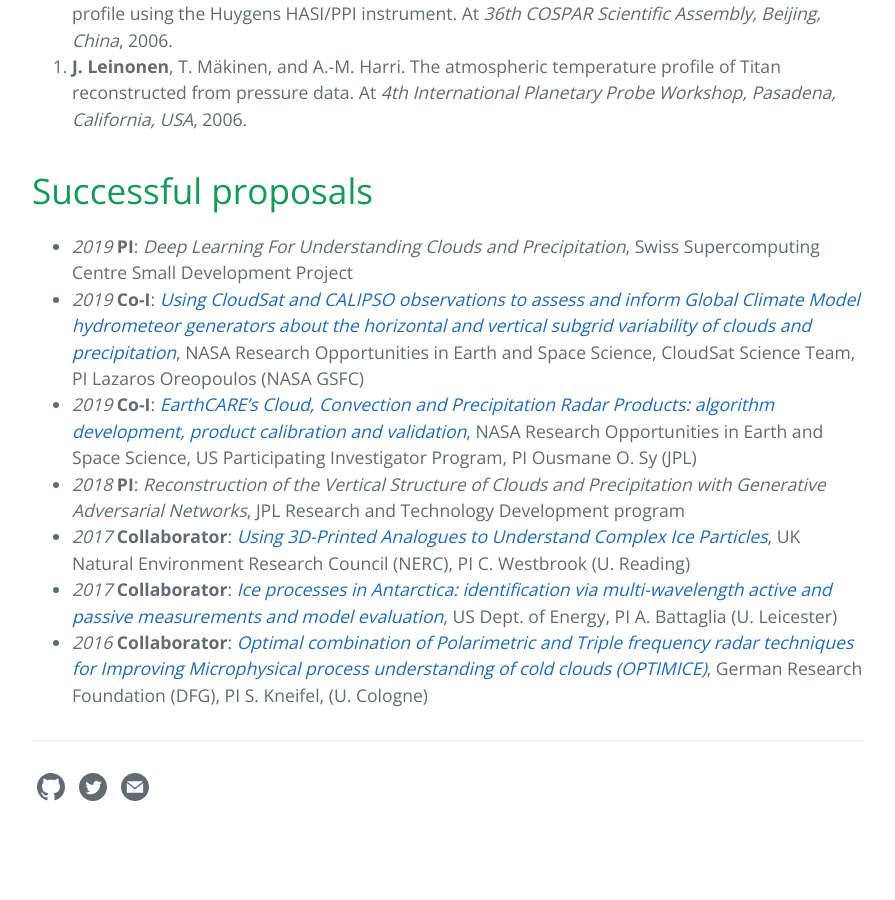
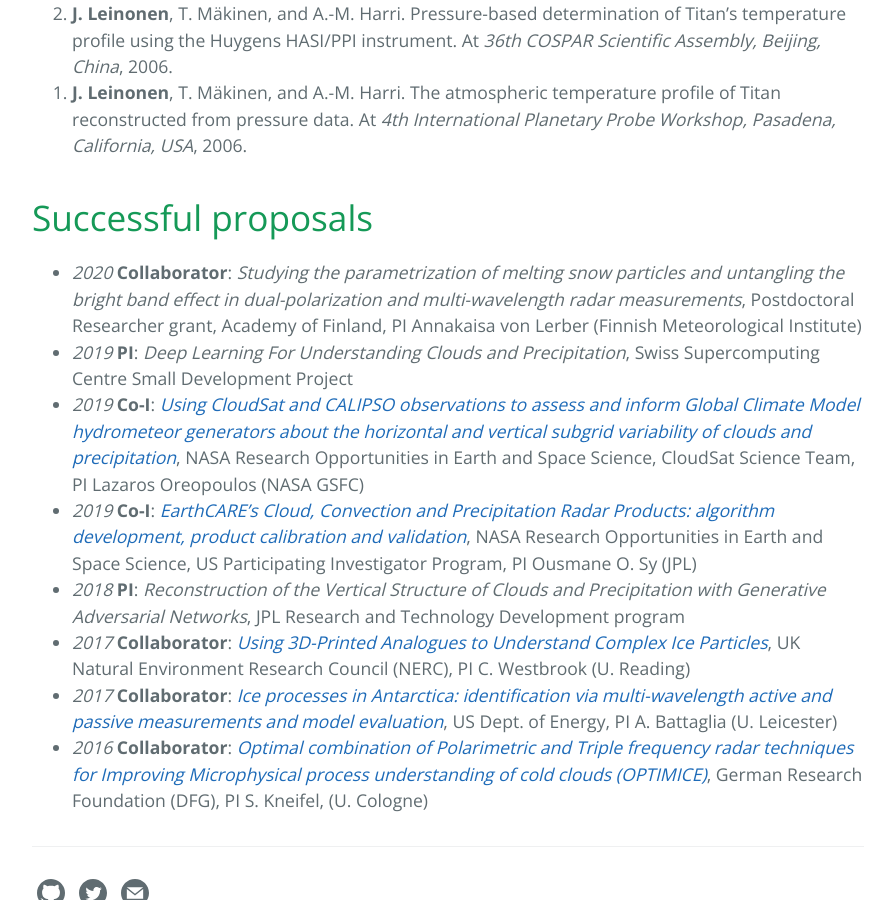
Before and after one commit to jleinonen/jleinonen.github.io, a Jekyll site: the page built from about.md, in a window 1280 px wide and 900 px high, scrolled down 8528 px. Shown: the whole window, without its empty margins (192-1087 px from the left). Built offline with Jekyll 4.4.1, drawn with Linux system fonts in a browser that asks for light colours; before the commit the page ends 9383 px from its top, so only the background shows below that; part of the change alters nothing that is shown; some of the changed text lies outside the part shown.

Commit message:
Update about.md

```diff
--- a/about.md
+++ b/about.md
@@ -51,7 +51,7 @@ Advisors: Prof. Risto Nieminen (Aalto University) and Dr. Timo Nousiainen (Unive
 
 ### Journal articles
 
-0. **J. Leinonen**, D. Nerini and A. Berne. Stochastic Super-Resolution for Downscaling Time-Evolving Atmospheric Fields With a Generative Adversarial Network. *IEEE Transactions on Geoscience and Remote Sensing*, 2020. doi:[10.1109/TGRS.2020.3032790](https://dx.doi.org/10.1109/TGRS.2020.3032790), [preprint available at ArXiv](https://arxiv.org/abs/2005.10374)
+0. **J. Leinonen**, D. Nerini and A. Berne. Stochastic Super-Resolution for Downscaling Time-Evolving Atmospheric Fields With a Generative Adversarial Network. *IEEE Transactions on Geoscience and Remote Sensing*, **59**, 7211–7223, 2021. doi:[10.1109/TGRS.2020.3032790](https://dx.doi.org/10.1109/TGRS.2020.3032790), [preprint available at ArXiv](https://arxiv.org/abs/2005.10374)
 0. **J. Leinonen** and A. Berne. Unsupervised classification of snowflake images using a generative adversarial network and _K_-medoids classification. *Atmospheric Measurement Techniques*, **13**, 2949–2964, 2020. doi:[10.5194/amt-13-2949-2020](https://dx.doi.org/10.5194/amt-13-2949-2020)
 0. A. Protat, C. Klepp, V. Louf, W. Petersen, S. Alexander, A. Barros, **J. Leinonen**, and G. Mace.
 The Latitudinal Variability of Oceanic Rainfall Properties and Its Implication for Satellite Retrievals: 2. The Relationships Between Radar Observables and Drop Size Distribution Parameters. *Journal of Geophysical Research: Atmospheres*, **124**, 13312–13324, 2019. doi:[10.1029/2019JD031011](https://dx.doi.org/10.1029/2019JD031011)
@@ -251,6 +251,7 @@ California, USA*, 2006.
 
 # Successful proposals <a name="proposals"></a>
 
+* *2020* **Collaborator**: *Studying the parametrization of melting snow particles and untangling the bright band effect in dual-polarization and multi-wavelength radar measurements*, Postdoctoral Researcher grant, Academy of Finland, PI Annakaisa von Lerber (Finnish Meteorological Institute)
 * *2019* **PI**: *Deep Learning For Understanding Clouds and Precipitation*, Swiss Supercomputing Centre Small Development Project
 * *2019* **Co-I**: *[Using CloudSat and CALIPSO observations to assess and inform Global Climate Model hydrometeor generators about the horizontal and vertical subgrid variability of clouds and precipitation](https://nspires.nasaprs.com/external/viewrepositorydocument/cmdocumentid=702361/solicitationId=%7BFECE7AC1-6BD2-0905-F2B7-D89EE27CF2F2%7D/viewSolicitationDocument=1/CCST18%20SELECTIONS.pdf)*, NASA Research Opportunities in Earth and Space Science, CloudSat Science Team, PI Lazaros Oreopoulos (NASA GSFC)
 * *2019* **Co-I**: *[EarthCARE’s Cloud, Convection and Precipitation Radar Products: algorithm development, product calibration and validation](https://nspires.nasaprs.com/external/viewrepositorydocument/cmdocumentid=661832/solicitationId=%7BC01AB0C4-FDC4-D958-10C3-967947E2D367%7D/viewSolicitationDocument=1/EUSPI18%20selections.pdf)*, NASA Research Opportunities in Earth and Space Science, US Participating Investigator Program, PI Ousmane O. Sy (JPL)
```
